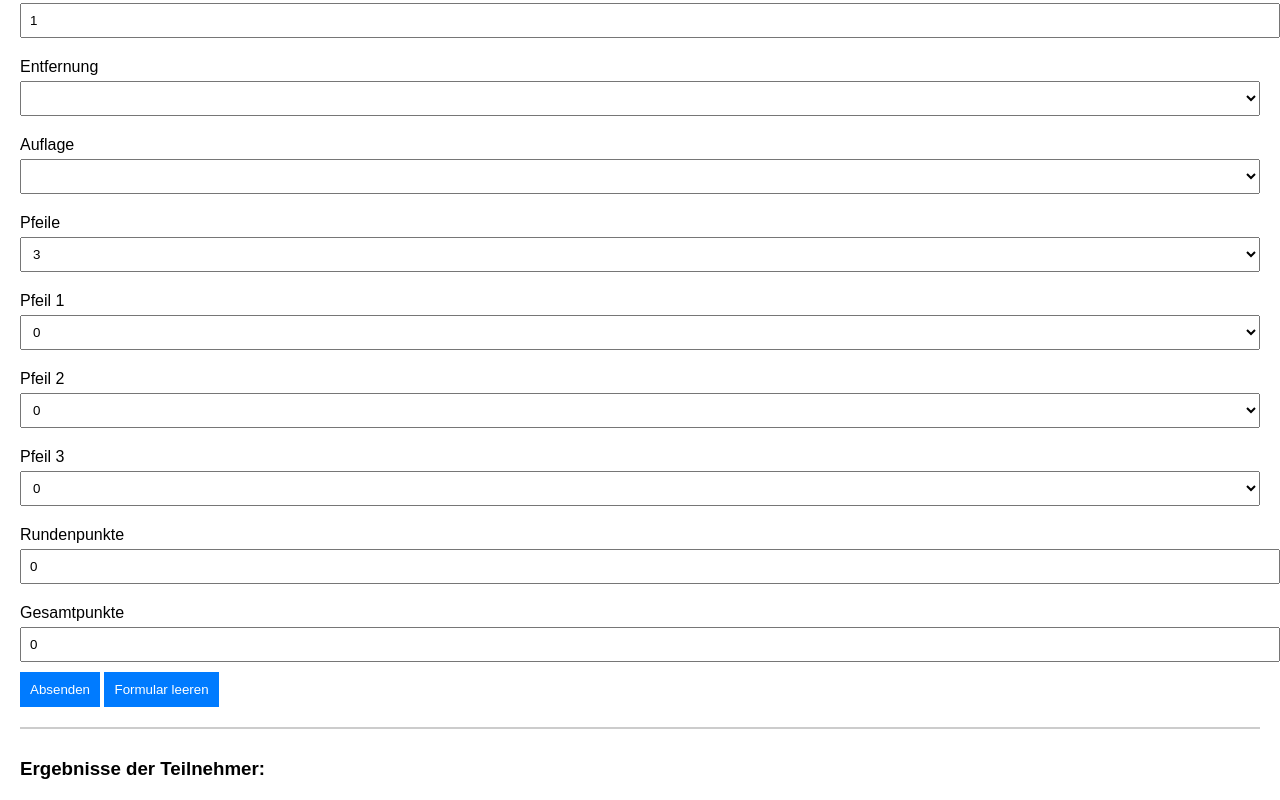
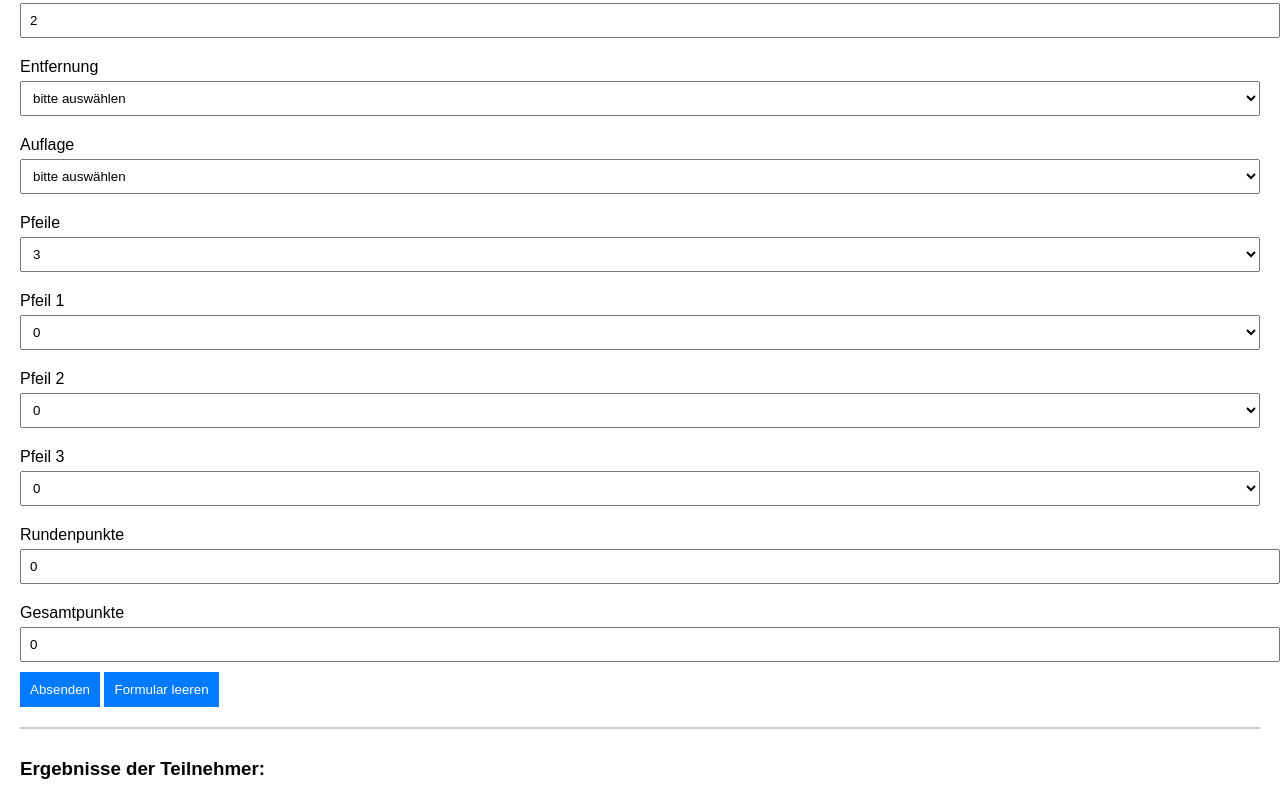
Before and after one commit to pfeifdertrage/punktez-hler, a plain HTML site: page index.html in a window 1280 px wide. Both pictures are taken after a click on the button "Absenden". Shown: the part 256-1056 px from the top of the page. Drawn offline with Linux system fonts and the light colour scheme.

Commit message:
Update-1index.html

```diff
--- a/index.html
+++ b/index.html
@@ -285,12 +285,13 @@
       `;
       participantsResults.appendChild(participantResult);
 
-      // Leere Eingabefelder nach Absenden
-      formFields.forEach(field => {
-        const element = document.getElementById(field);
-        element.value = '';
-      });
-      roundPointsField.value = 0;
+      // Setze die Pfeilwerte zurück (Pfeil 1 bis 6)
+      const arrowPoints = document.querySelectorAll('.arrow-point');
+      arrowPoints.forEach(arrow => arrow.value = '0');
+
+      // Ändere die Runde
+      const currentRound = parseInt(document.getElementById('round').value);
+      document.getElementById('round').value = currentRound + 1;
     });
 
     // Formular zurücksetzen
```
